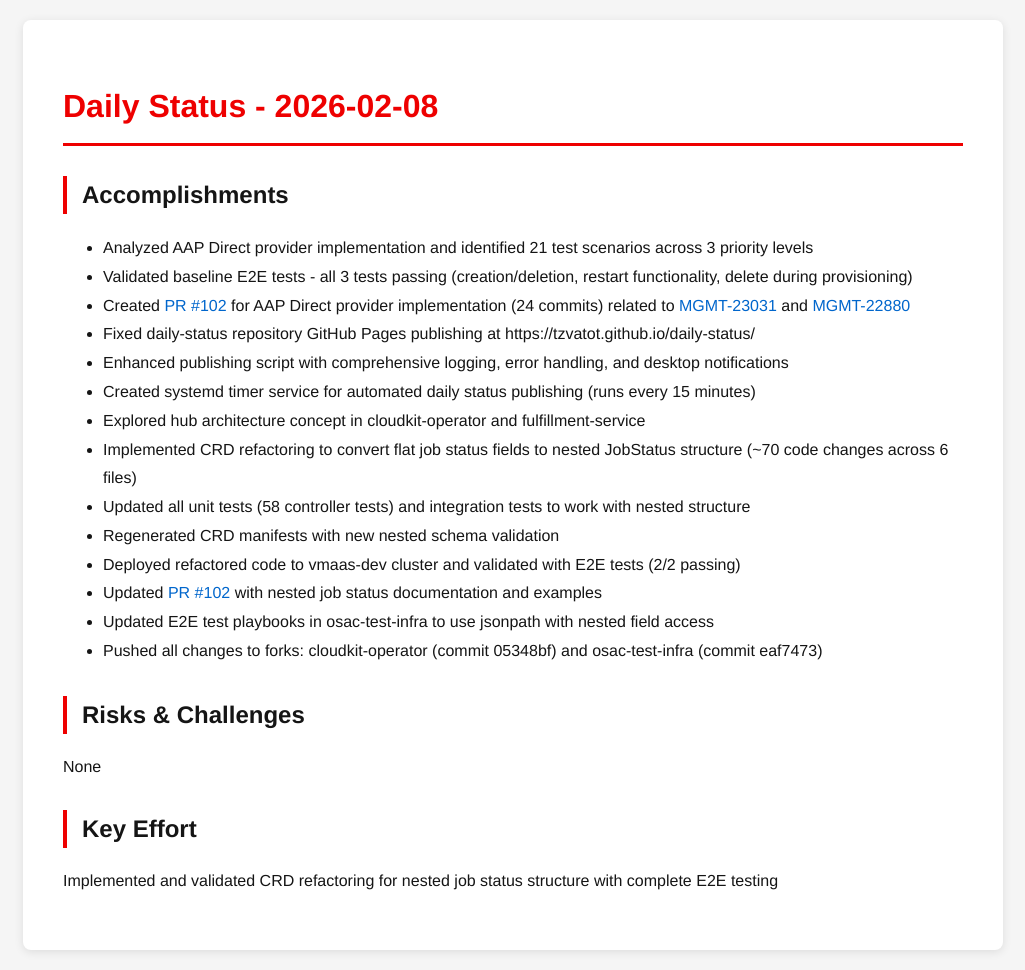
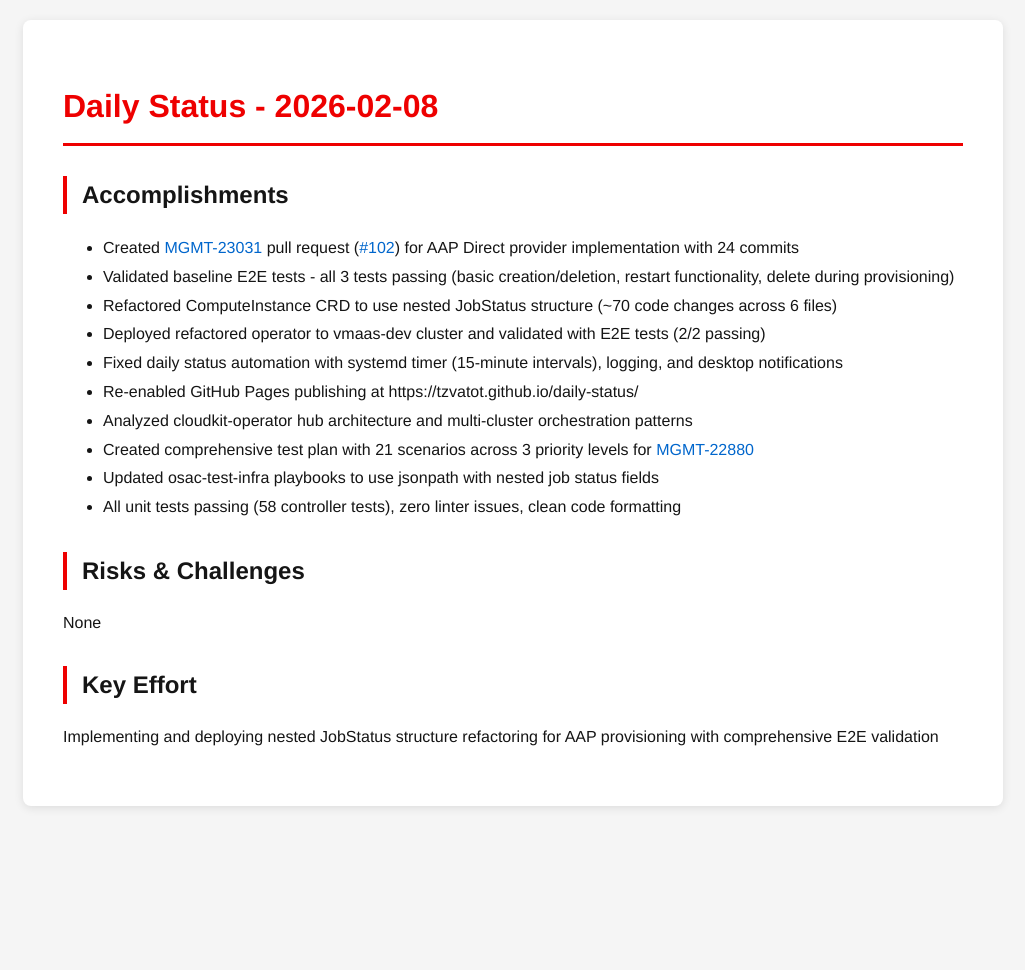
Before and after one commit to tzvatot/daily-status, a Jekyll site: the page built from 2026-02-08.md, in a window 1280 px wide. Shown: the whole page, without its empty margins (127-1152 px from the left). Built offline with Jekyll 4.4.1, drawn with Linux system fonts in a browser that asks for light colours; after the commit the page ends 900 px from its top, so only the background shows below that.

Commit message:
Daily status update - 2026-02-08

```diff
--- a/2026-02-08.md
+++ b/2026-02-08.md
@@ -7,23 +7,19 @@ date: 2026-02-08
 # Daily Status - 2026-02-08
 
 ## Accomplishments
-- Analyzed AAP Direct provider implementation and identified 21 test scenarios across 3 priority levels
-- Validated baseline E2E tests - all 3 tests passing (creation/deletion, restart functionality, delete during provisioning)
-- Created [PR #102](https://github.com/osac-project/osac-operator/pull/102) for AAP Direct provider implementation (24 commits) related to [MGMT-23031](https://issues.redhat.com/browse/MGMT-23031) and [MGMT-22880](https://issues.redhat.com/browse/MGMT-22880)
-- Fixed daily-status repository GitHub Pages publishing at https://tzvatot.github.io/daily-status/
-- Enhanced publishing script with comprehensive logging, error handling, and desktop notifications
-- Created systemd timer service for automated daily status publishing (runs every 15 minutes)
-- Explored hub architecture concept in cloudkit-operator and fulfillment-service
-- Implemented CRD refactoring to convert flat job status fields to nested JobStatus structure (~70 code changes across 6 files)
-- Updated all unit tests (58 controller tests) and integration tests to work with nested structure
-- Regenerated CRD manifests with new nested schema validation
-- Deployed refactored code to vmaas-dev cluster and validated with E2E tests (2/2 passing)
-- Updated [PR #102](https://github.com/osac-project/osac-operator/pull/102) with nested job status documentation and examples
-- Updated E2E test playbooks in osac-test-infra to use jsonpath with nested field access
-- Pushed all changes to forks: cloudkit-operator (commit 05348bf) and osac-test-infra (commit eaf7473)
+- Created [MGMT-23031](https://issues.redhat.com/browse/MGMT-23031) pull request ([#102](https://github.com/osac-project/osac-operator/pull/102)) for AAP Direct provider implementation with 24 commits
+- Validated baseline E2E tests - all 3 tests passing (basic creation/deletion, restart functionality, delete during provisioning)
+- Refactored ComputeInstance CRD to use nested JobStatus structure (~70 code changes across 6 files)
+- Deployed refactored operator to vmaas-dev cluster and validated with E2E tests (2/2 passing)
+- Fixed daily status automation with systemd timer (15-minute intervals), logging, and desktop notifications
+- Re-enabled GitHub Pages publishing at https://tzvatot.github.io/daily-status/
+- Analyzed cloudkit-operator hub architecture and multi-cluster orchestration patterns
+- Created comprehensive test plan with 21 scenarios across 3 priority levels for [MGMT-22880](https://issues.redhat.com/browse/MGMT-22880)
+- Updated osac-test-infra playbooks to use jsonpath with nested job status fields
+- All unit tests passing (58 controller tests), zero linter issues, clean code formatting
 
 ## Risks & Challenges
 None
 
 ## Key Effort
-Implemented and validated CRD refactoring for nested job status structure with complete E2E testing
+Implementing and deploying nested JobStatus structure refactoring for AAP provisioning with comprehensive E2E validation
```
